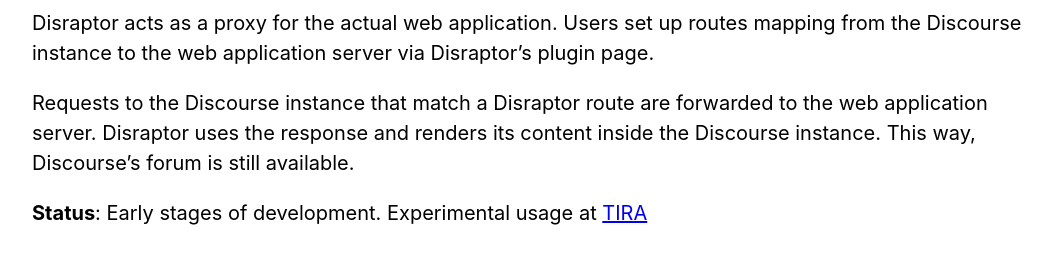
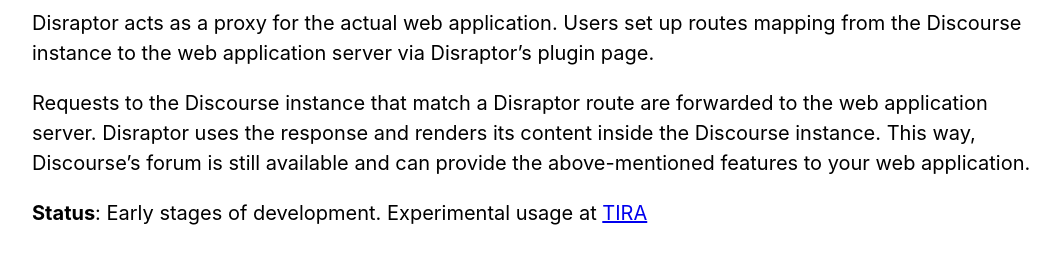
Before and after one commit to disraptor/disraptor.github.io, a plain HTML site: page index.html in a window 1280 px wide. Shown: the part 322-586 px from the top of the page, without its empty margins (108-1168 px from the left). Drawn offline with Linux system fonts and the light colour scheme.

Commit message:
Update index.html

```diff
--- a/index.html
+++ b/index.html
@@ -53,7 +53,7 @@
 
     <p>Disraptor acts as a proxy for the actual web application. Users set up routes mapping from the Discourse instance to the web application server via Disraptor’s plugin page.</p>
 
-    <p>Requests to the Discourse instance that match a Disraptor route are forwarded to the web application server. Disraptor uses the response and renders its content inside the Discourse instance. This way, Discourse’s forum is still available.</p>
+    <p>Requests to the Discourse instance that match a Disraptor route are forwarded to the web application server. Disraptor uses the response and renders its content inside the Discourse instance. This way, Discourse’s forum is still available and can provide the above-mentioned features to your web application.</p>
 
     <p><b>Status</b>: Early stages of development. Experimental usage at <a href="https://www.tira.io">TIRA</a></p>
 
```
